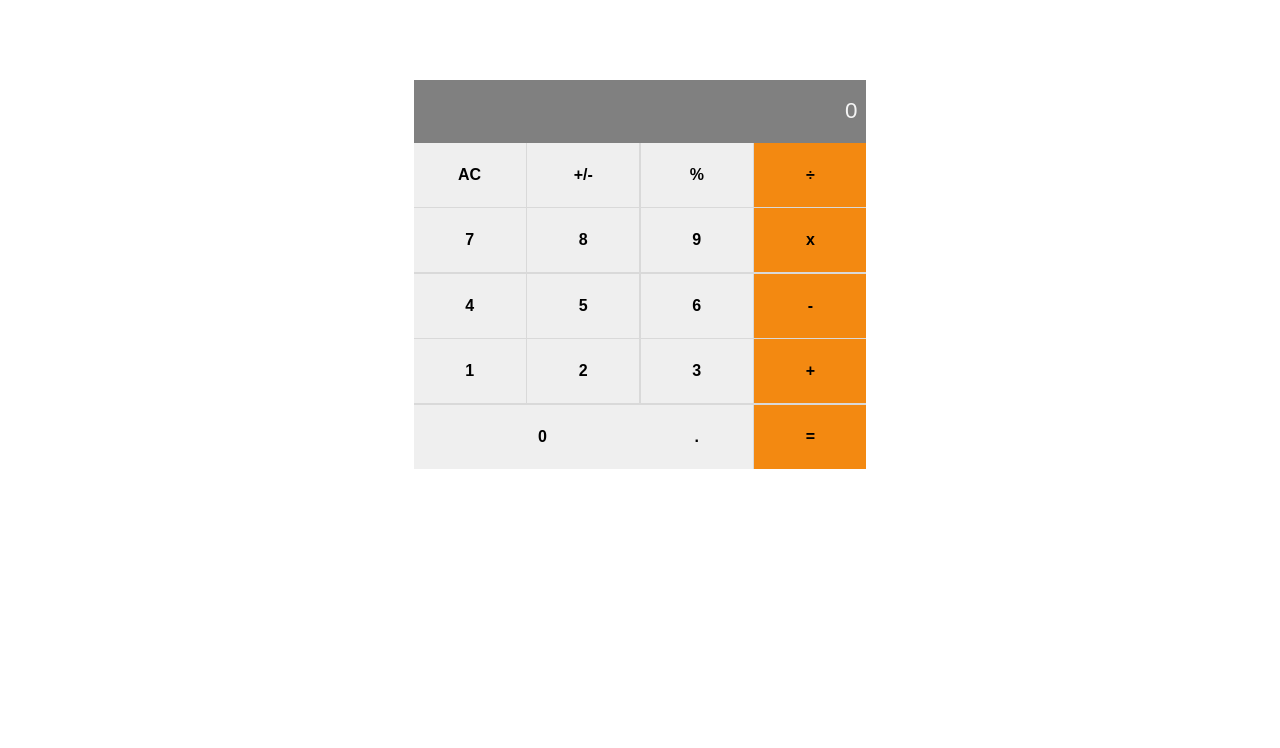
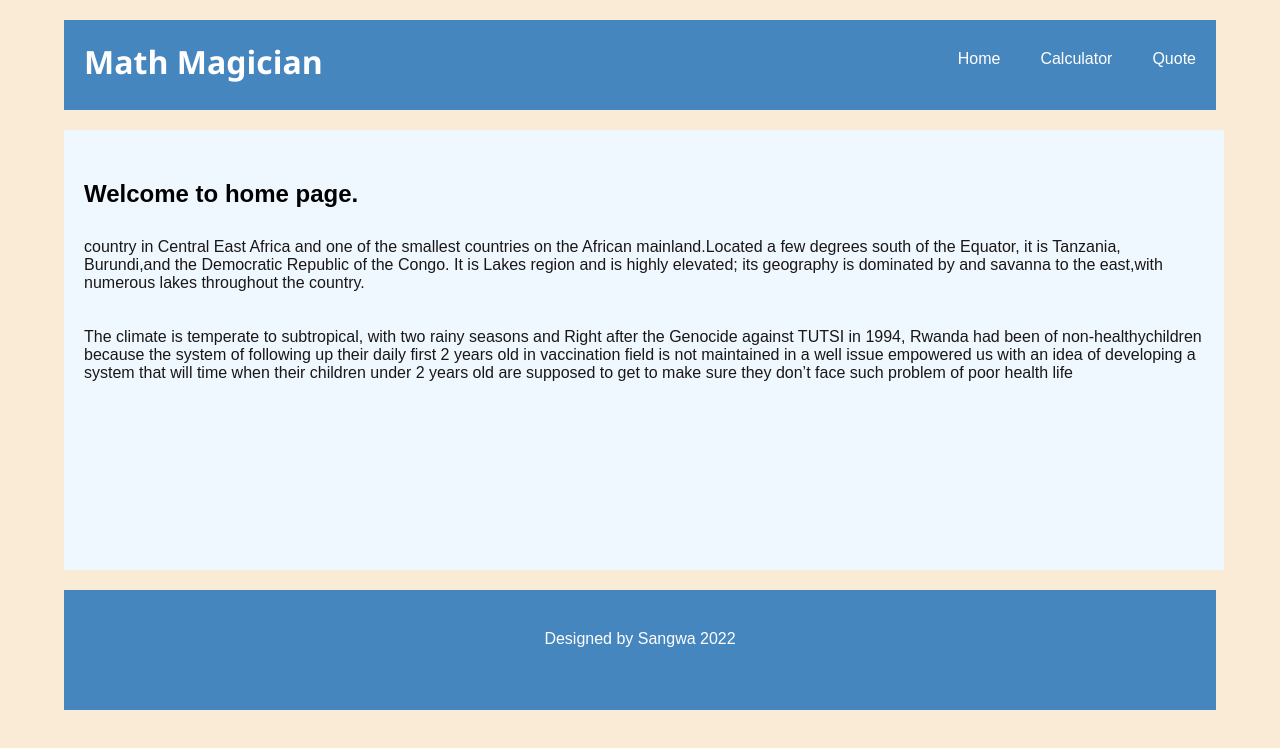
Before and after one commit to sangwa7/math-magicians-, a React (Create React App) app: page / in a window 1280 px wide. Shown: the top 748 px of the page. Built offline with nearby package versions, Linux system fonts and the light colour scheme.

Commit message:
Calculator Full Website

```diff
--- a/package.json
+++ b/package.json
@@ -9,6 +9,7 @@
     "big.js": "^6.1.1",
     "react": "^18.0.0",
     "react-dom": "^18.0.0",
+    "react-router-dom": "^6.3.0",
     "react-scripts": "5.0.1",
     "web-vitals": "^2.1.4"
   },
--- a/src/App.js
+++ b/src/App.js
@@ -1,7 +1,20 @@
+import React from 'react';
+import { Route, Routes } from 'react-router-dom';
+import './index.css';
 import Calculator from './components/calculator';
+import Home from './components/Home';
+import Quote from './components/Quote';
+import Header from './components/Header';
 
 const App = () => (
-  <Calculator />
+  <>
+    <Header />
+    <Routes>
+      <Route path="/" element={<Home />} />
+      <Route path="/calculator" element={<Calculator />} />
+      <Route path="/Quote" element={<Quote />} />
+    </Routes>
+  </>
 );
 
 export default App;
--- /dev/null
+++ b/src/components/Header.css
@@ -0,0 +1,46 @@
+.homeHeader {
+    height: 90px;
+    width: 90%;
+    display: flex;
+    flex-direction: row;
+    margin-left: 5%;
+    padding: 20px 0;
+}
+
+.homeHeader .headerTitle {
+    display: flex;
+    flex-direction: row;
+    width: 40%;
+    padding: 20px;
+    color: white;
+    background-color: rgb(70, 134, 191);
+}
+
+.homeHeader .headerTitle h1 {
+    font-family: 'Segoe UI', Tahoma, Geneva, Verdana, sans-serif;
+}
+
+.homeHeader .headerMenu {
+    background-color: rgb(70, 134, 191);
+    width: 60%;
+    display: flex;
+    flex-direction: row;
+    justify-content: right;
+}
+
+.homeHeader .headerMenu ul {
+    list-style-type: none;
+    margin-top: 30px;
+    color: white;
+}
+
+.homeHeader .headerMenu ul li {
+    display: inline;
+    padding: 20px;
+    place-content: right;
+}
+
+.link {
+    text-decoration: none;
+    color: white;
+}
--- /dev/null
+++ b/src/components/Header.js
@@ -0,0 +1,19 @@
+import { Link } from 'react-router-dom';
+import './Header.css';
+
+const Header = () => (
+  <div className="homeHeader">
+    <div className="headerTitle">
+      <h1> Math Magician  </h1>
+    </div>
+    <div className="headerMenu">
+      <ul>
+        <li><Link className="link" to="/">Home</Link></li>
+        <li><Link className="link" to="/calculator">Calculator</Link></li>
+        <li><Link className="link" to="/quote">Quote</Link></li>
+      </ul>
+    </div>
+  </div>
+);
+
+export default Header;
--- /dev/null
+++ b/src/components/Home.css
@@ -0,0 +1,39 @@
+body {
+  background-color: antiquewhite;
+}
+
+
+.homeContainer {
+    display: flex;
+    flex-direction: column;
+    justify-content: center;
+}
+
+.content {
+    background-color: aliceblue;
+    width: 87.5%;
+    margin-left: 5%;
+    min-height: 400px;
+    padding: 20px;
+}
+
+.content .contentTitle {
+    padding: 30px 0px;
+}
+
+.content .contentDescription {
+    color:rgb(26, 23, 23);
+}
+
+.footer {
+    height: 40px;
+    margin: 20px 0;
+    width: 90%;
+    display: flex;
+    flex-direction: row;
+    place-content: center;
+    margin-left: 5%;
+    padding: 40px 0;
+    background-color: rgb(70, 134, 191);
+    color: white;
+}
--- /dev/null
+++ b/src/components/Home.js
@@ -0,0 +1,36 @@
+import React from 'react';
+import './Home.css';
+
+const Home = () => (
+  <div className="homeContainer">
+    <div className="content">
+      <div className="contentTitle">
+        <h2> Welcome to home page.  </h2>
+      </div>
+      <div className="contentDescription">
+        <p>
+          country in Central East Africa and one of the smallest countries on the
+          African mainland.Located a few degrees south of the Equator, it is
+          Tanzania, Burundi,and the Democratic Republic of the Congo. It is
+          Lakes region and is highly elevated; its geography is dominated by
+          and savanna to the east,with numerous lakes throughout the country.
+          <br />
+          <br />
+          <br />
+          The climate is temperate to subtropical, with two rainy seasons and
+          Right after the Genocide against TUTSI in 1994, Rwanda had been
+          of non-healthychildren because the system of following up their daily
+          first 2 years old in vaccination field is not maintained in a well
+          issue empowered us with an idea of developing a system that will
+          time when their children under 2 years old are supposed to get
+          to make sure they don’t face such problem of poor health life
+        </p>
+      </div>
+    </div>
+    <div className="footer">
+      Designed by Sangwa 2022
+    </div>
+  </div>
+);
+
+export default Home;
--- /dev/null
+++ b/src/components/Quote.css
@@ -0,0 +1,40 @@
+body {
+  background-color: antiquewhite;
+}
+
+
+.homeContainer {
+    display: flex;
+    flex-direction: column;
+    justify-content: center;
+}
+
+
+.content {
+    background-color: aliceblue;
+    width: 87.5%;
+    margin-left: 5%;
+    min-height: 400px;
+    padding: 20px;
+}
+
+.content .contentTitle {
+    padding: 30px 0px;
+}
+
+.content .contentDescription {
+    color:rgb(26, 23, 23);
+}
+
+.footer {
+    height: 40px;
+    margin: 20px 0;
+    width: 90%;
+    display: flex;
+    flex-direction: row;
+    place-content: center;
+    margin-left: 5%;
+    padding: 40px 0;
+    background-color: rgb(70, 134, 191);
+    color: white;
+}
--- /dev/null
+++ b/src/components/Quote.js
@@ -0,0 +1,25 @@
+import React from 'react';
+import './Quote.css';
+
+const Home = () => (
+  <div className="homeContainer">
+    <div className="content">
+      <div className="contentTitle">
+        <h2> Quotes  </h2>
+      </div>
+      <div className="contentDescription">
+        <p>
+          Do unto to other as you wish others should be doing to you.
+          <br />
+          <br />
+          <br />
+        </p>
+      </div>
+    </div>
+    <div className="footer">
+      Designed by Sangwa 2022
+    </div>
+  </div>
+);
+
+export default Home;
--- a/src/components/calculator.css
+++ b/src/components/calculator.css
@@ -1,9 +1,27 @@
+.calculatorContainer {
+  background-color: aliceblue;
+  display: flex;
+  flex-direction: row;
+  width: 90%;
+  margin-left: 5%;
+  padding: 40px 0;
+}
+
 
 .container {
-  width: fit-content;
+  background-color: rgb(18, 107, 185);
   font-size: 1rem;
   margin: 0 auto;
-  margin-top: 10vh;
+  width: fit-content;
+  margin-top: 4vh;
+}
+
+.desc{
+  min-height: 200px;
+  width: 30%;
+  margin-left: 5%;
+  top: 40px;
+  padding: 50px 0;
 }
 
 .screen {
--- a/src/components/calculator.js
+++ b/src/components/calculator.js
@@ -1,5 +1,6 @@
 import React from 'react';
 import './calculator.css';
+import './Home.css';
 import calculate from '../logic/calculate';
 
 class Calculator extends React.Component {
@@ -23,6 +24,11 @@ class Calculator extends React.Component {
       result = `${next} ${op || ''}`;
     }
     return (
+      <div className="homeContainer">
+        <div className="calculatorContainer">
+          <div className="desc">
+            <h3> Lets do some math! </h3>
+          </div>
           <div className="container">
             <div className="screen">
               {result || 0}
@@ -49,6 +55,11 @@ class Calculator extends React.Component {
               <button onClick={updateDetails} className="orange" type="button">=</button>
             </div>
           </div>
+        </div>
+        <div className="footer">
+          Designed by Sangwa 2022
+        </div>
+      </div>
     );
   }
 }
--- a/src/index.js
+++ b/src/index.js
@@ -1,12 +1,15 @@
 import React from 'react';
 import ReactDOM from 'react-dom';
 import './index.css';
+import { BrowserRouter as Router } from 'react-router-dom';
 import App from './App';
 import reportWebVitals from './reportWebVitals';
 
 ReactDOM.render(
   <React.StrictMode>
-    <App />
+    <Router basename={process.env.PUBLIC_URL}>
+      <App />
+    </Router>
   </React.StrictMode>,
   document.getElementById('root'),
 );
```
Also changed, not shown: 1 other file (tests, documents, lock files or other folders). Lines whose indentation alone changed are shown as unchanged.
